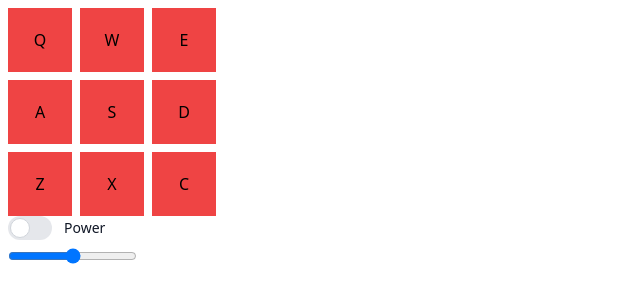
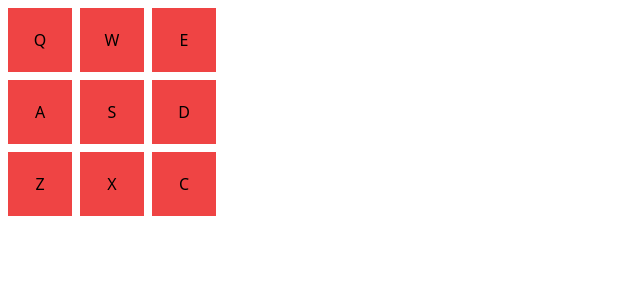
Before and after one commit to hamiltonlumati/drum-machine, a React (Vite) app: page / in a window 1280 px wide. Shown: the top 302 px of the page, without its empty margins (0-640 px from the left). Built offline with nearby package versions, Linux system fonts and the light colour scheme.

Commit message:
volume and power switch removal

```diff
--- a/src/components/displayGroup.tsx
+++ b/src/components/displayGroup.tsx
@@ -1,11 +1,7 @@
 import Display from "./display";
-import VolumeBar from "./volume-bar";
-import PowerSwitch from "./switch";
 
 function DisplayGroup(){
     return(<div>
-            <PowerSwitch />
-            <VolumeBar />
             <Display />
         </div>
     )
--- a/src/layout/screen.tsx
+++ b/src/layout/screen.tsx
@@ -4,8 +4,8 @@ import DisplayGroup from "../components/displayGroup";
 function Screen(){
     return (
         <div>
+            <DisplayGroup />
             <Keys />
-            <DisplayGroup />
         </div>
     )
 }
```
